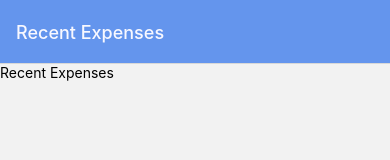
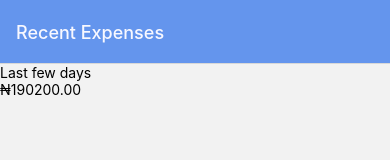
Before and after one commit to DevAdedoyin/Expense-Manager, a React Native app: screen / in a window 390 px wide. Shown: the top 160 px of the page. Built offline with nearby package versions, Linux system fonts and the light colour scheme.

Commit message:
All Expenses

```diff
--- a/components/ExpensesOutput.js
+++ b/components/ExpensesOutput.js
@@ -36,7 +36,7 @@ const DUMMY_EXPENSES = [
     },
     {
         id: 'e6',
-        description: 'Shaving',
+        description: 'Shaving beards',
         amount: 3000,
         date: Date("2021-06-07")
     }
@@ -45,7 +45,7 @@ const DUMMY_EXPENSES = [
 export default function ExpenseOutput({ expenses, expensesPeriod }){
     return (
         <View>
-            <ExpensesSummary />
+            <ExpensesSummary expenses={DUMMY_EXPENSES} expensesPeriod={expensesPeriod} />
             <ExpensesList/>
         </View>
     );
--- a/components/ExpensesSummary.js
+++ b/components/ExpensesSummary.js
@@ -1,4 +1,4 @@
-import { View } from "react-native";
+import { View, Text } from "react-native";
 
 
 export default function ExpensesSummary({ expenses, expensesPeriod }) {
--- a/screens/AllExpenses.js
+++ b/screens/AllExpenses.js
@@ -1,12 +1,11 @@
 import {
     Text, View
 } from "react-native";
+import ExpenseOutput from "../components/ExpensesOutput";
 
 
 export default function AllExpenses() {
     return (<View>
-        <Text>
-            All Expenses
-        </Text>
+        <ExpenseOutput expensesPeriod="Total"/>
     </View>);
 }
--- a/screens/RecentExpenses.js
+++ b/screens/RecentExpenses.js
@@ -1,12 +1,11 @@
 import {
     Text, View
 } from "react-native";
+import ExpenseOutput from "../components/ExpensesOutput";
 
 
 export default function RecentExpenses() {
     return (<View>
-        <Text>
-            Recent Expenses
-        </Text>
+        <ExpenseOutput expensesPeriod="Last few days"/>
     </View>);
 }
```
